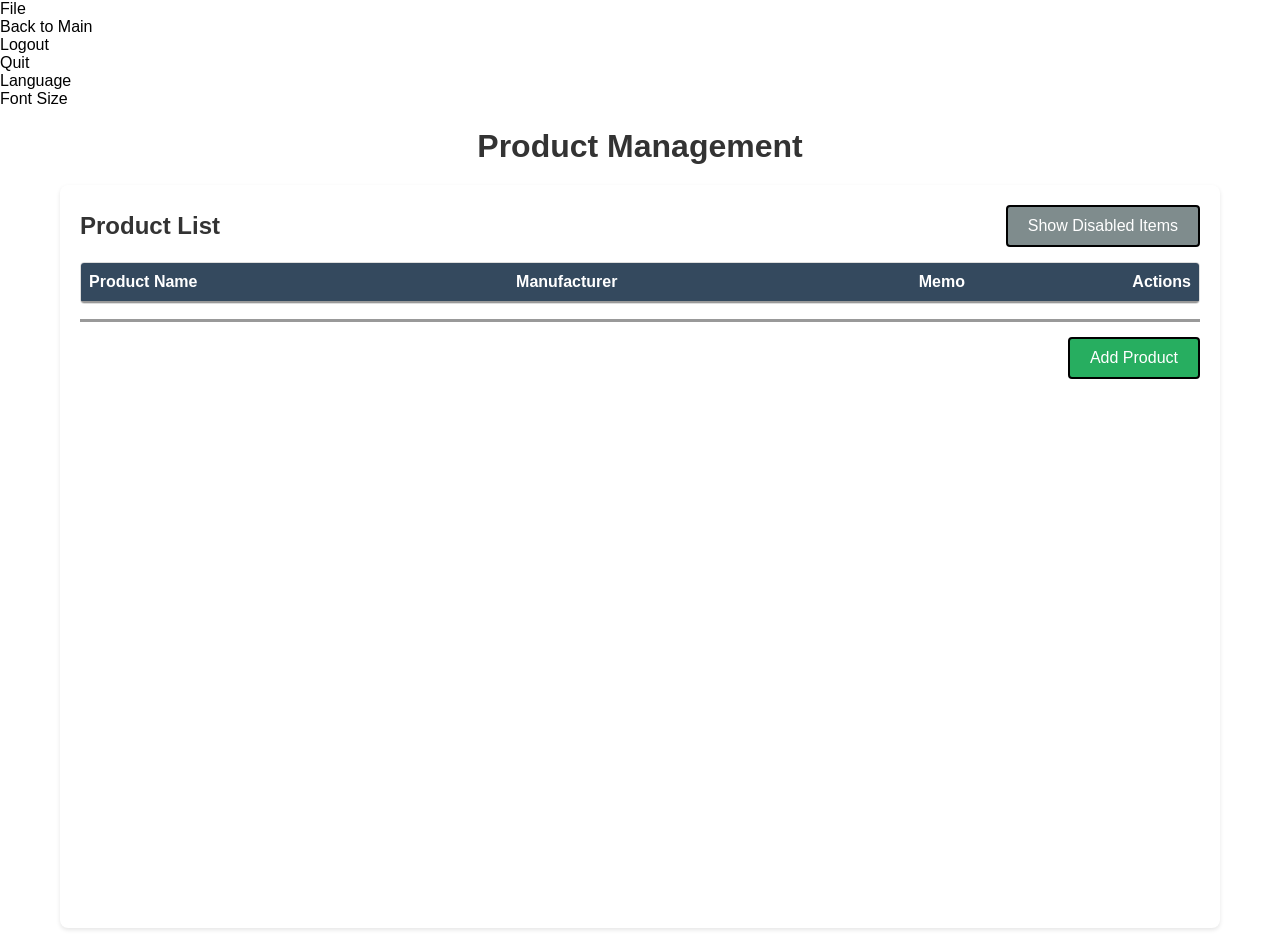
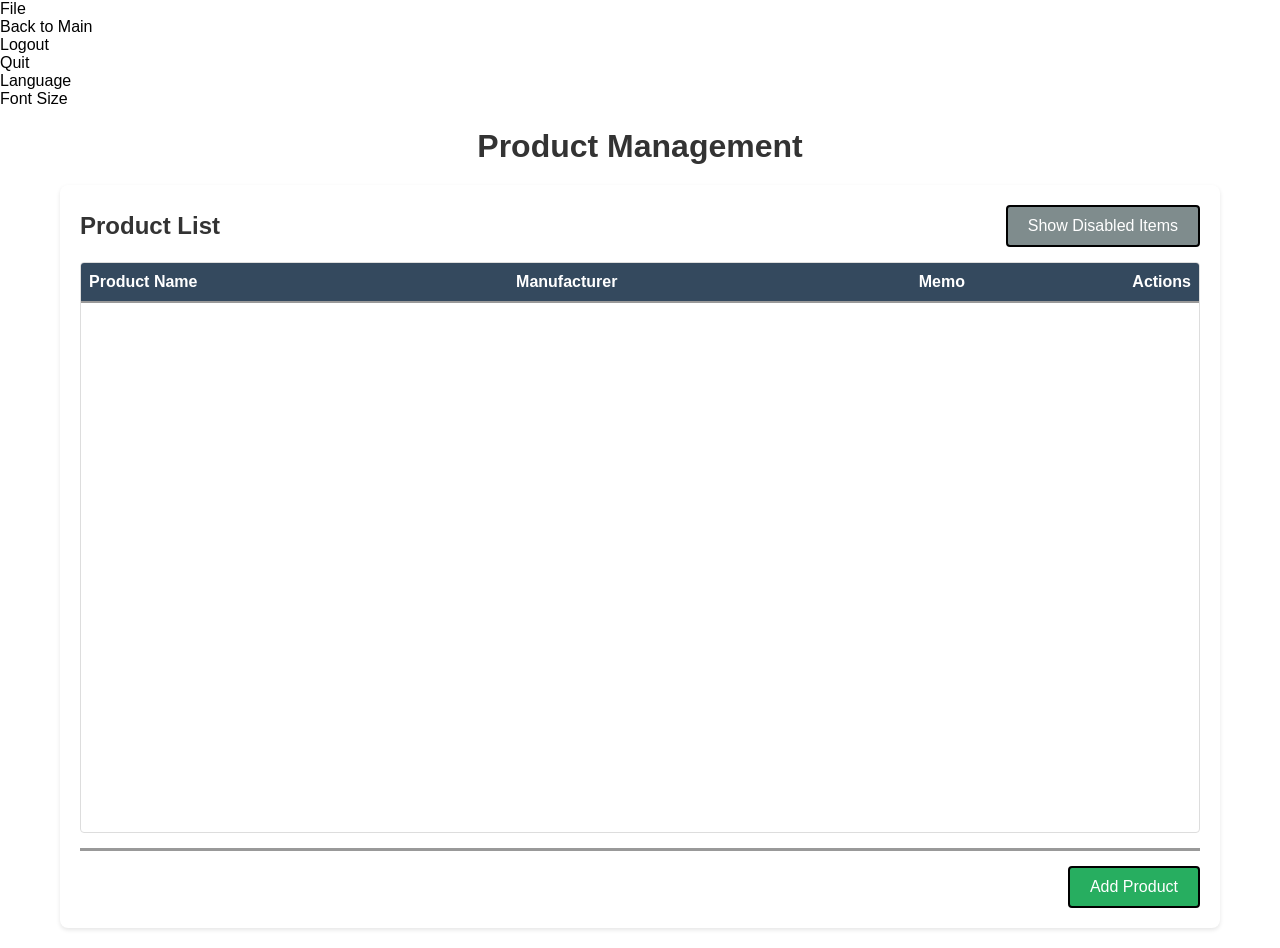

fix(window): fit + center every screen on load to stop Windows window drift

--- a/res/css/product-management.css
+++ b/res/css/product-management.css
@@ -71,13 +71,12 @@ body {
 }
 
 #product-list-container {
-    flex: 0 1 auto;
-    overflow-x: scroll;
-    overflow-y: scroll;
+    flex: 1 1 auto;
+    overflow-x: auto;
+    overflow-y: auto;
     border: 1px solid #ddd;
     border-radius: 4px;
     min-height: 0;
-    max-height: calc(100vh - 250px);
 }
 
 #product-list-container::-webkit-scrollbar {
